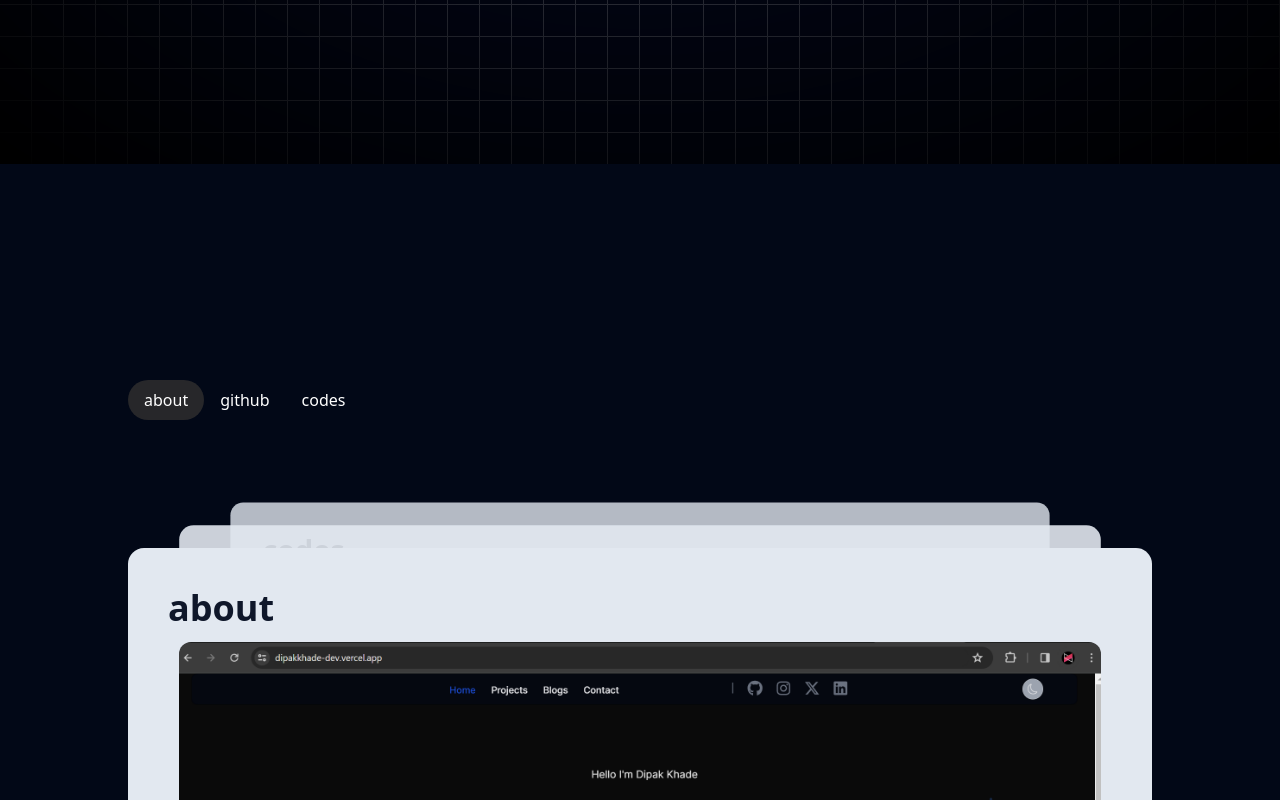
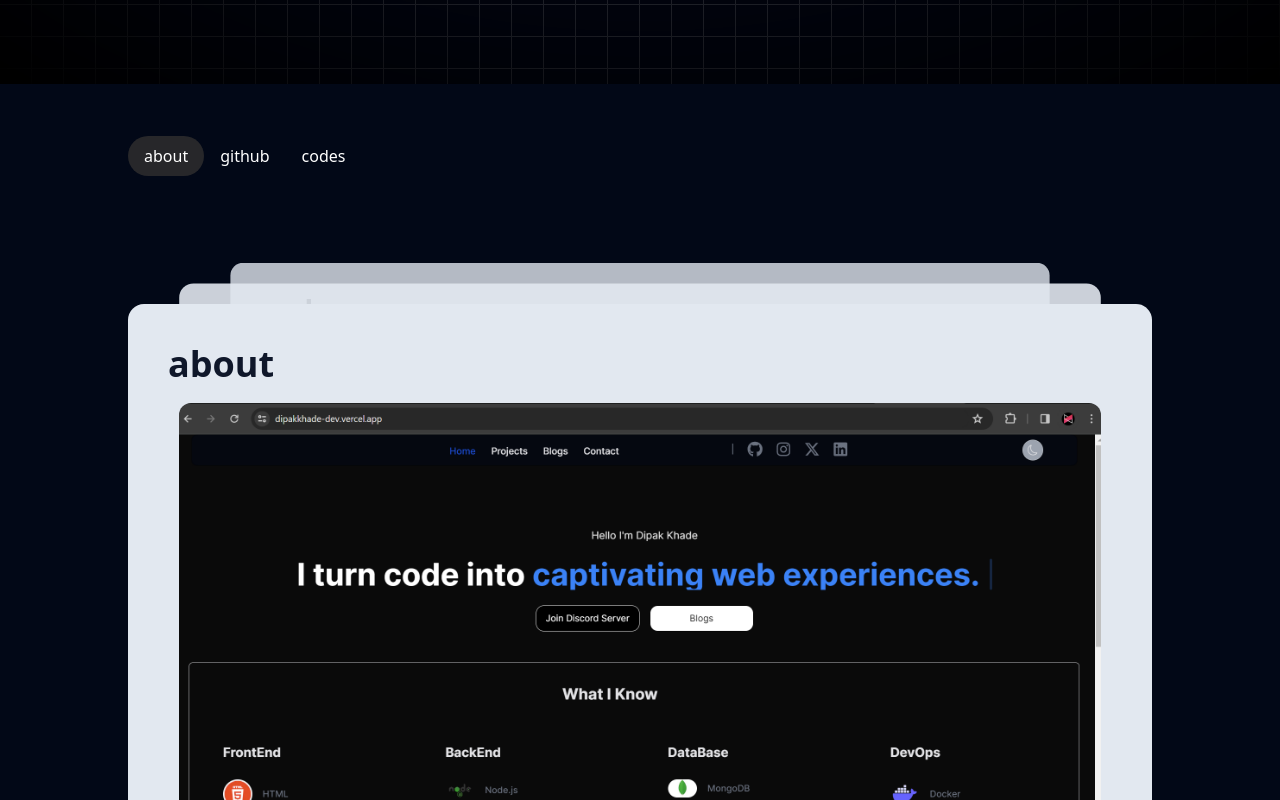
Before and after one commit to DipakKhade/drk, a Next.js app: page / in a window 1280 px wide. Shown: the part 700-1500 px from the top of the page. Built offline with nearby package versions, Linux system fonts and the light colour scheme.

Commit message:
ui changes

```diff
--- a/next.config.mjs
+++ b/next.config.mjs
@@ -1,6 +1,5 @@
 //setting up headers to varify the user
 
-import { string } from "zod";
 
 //
 const nextConfig = {
--- a/src/app/login/page.tsx
+++ b/src/app/login/page.tsx
@@ -17,8 +17,6 @@ import { useForm } from "react-hook-form";
 import axios from "axios";
 import { Toaster, toast } from "sonner";
 import { useRouter } from "next/navigation";
-import { useSetRecoilState } from "recoil";
-import { sessionAtom} from "@/states/recoilStates";
 
 export default function Page() {
   const {
@@ -38,11 +36,11 @@ export default function Page() {
     }
   }, [success]);
 
-  const sessionStatus = useSetRecoilState(sessionAtom);
+  // const sessionStatus = useSetRecoilState(sessionAtom);
   return (
     <>
     <main className="pt-24 sm:w-[40vw] m-auto">
-      <Toaster richColors position="top-right" />
+      {/* <Toaster richColors position="top-right" /> */}
 
       <Card className="dark:bg-black">
         <form
--- a/src/components/Tabs.tsx
+++ b/src/components/Tabs.tsx
@@ -40,7 +40,7 @@ export const Tabs = ({
     <>
       <div
         className={cn(
-          "flex pt-8 flex-row items-center justify-start [perspective:1000px] relative overflow-auto sm:overflow-visible no-visible-scrollbar max-w-full w-full",
+          "flex pt-3 flex-row items-center justify-start [perspective:1000px] relative overflow-auto sm:overflow-visible no-visible-scrollbar max-w-full w-full",
           containerClassName,
         )}
       >
@@ -100,7 +100,7 @@ export const FadeInDiv = ({
     return tab.value === tabs[0].value;
   };
   return (
-    <div className="relative w-full h-full">
+    <div className="relative w-full h-60 md:h-full">
       {tabs.map((tab, idx) => (
         <motion.div
           key={tab.value}
--- a/src/components/dashbord/Hero.tsx
+++ b/src/components/dashbord/Hero.tsx
@@ -5,7 +5,7 @@ export default function Hero() {
   return (
     <>
       <section className="flex  items-center relative">
-        <div className="h-[50rem] w-full dark:bg-slate-950 bg-white  dark:bg-grid-white/[0.2] bg-grid-black/[0.2] relative flex items-center justify-center">
+        <div className="h-[45rem] w-full dark:bg-slate-950 bg-white  dark:bg-grid-white/[0.2] bg-grid-black/[0.2] relative flex items-center justify-center">
           <div className="max-w-4xl mx-auto text-center">
             <div>
               <span className="inline-flex items-center">
--- a/src/components/dashbord/TabSection.tsx
+++ b/src/components/dashbord/TabSection.tsx
@@ -42,7 +42,7 @@ export function TabsSection() {
   ];
 
   return (
-    <div className="h-[20rem] pt-6 m-2 md:h-[40rem] [perspective:1000px] relative b flex flex-col max-w-5xl mx-auto w-full  items-start justify-start my-40">
+    <div className="h-[25rem] m-2 md:h-[40rem] [perspective:1000px] relative b flex flex-col max-w-5xl mx-auto w-full  items-start justify-start my-10">
       <Tabs tabs={tabs} />
     </div>
   );
```
